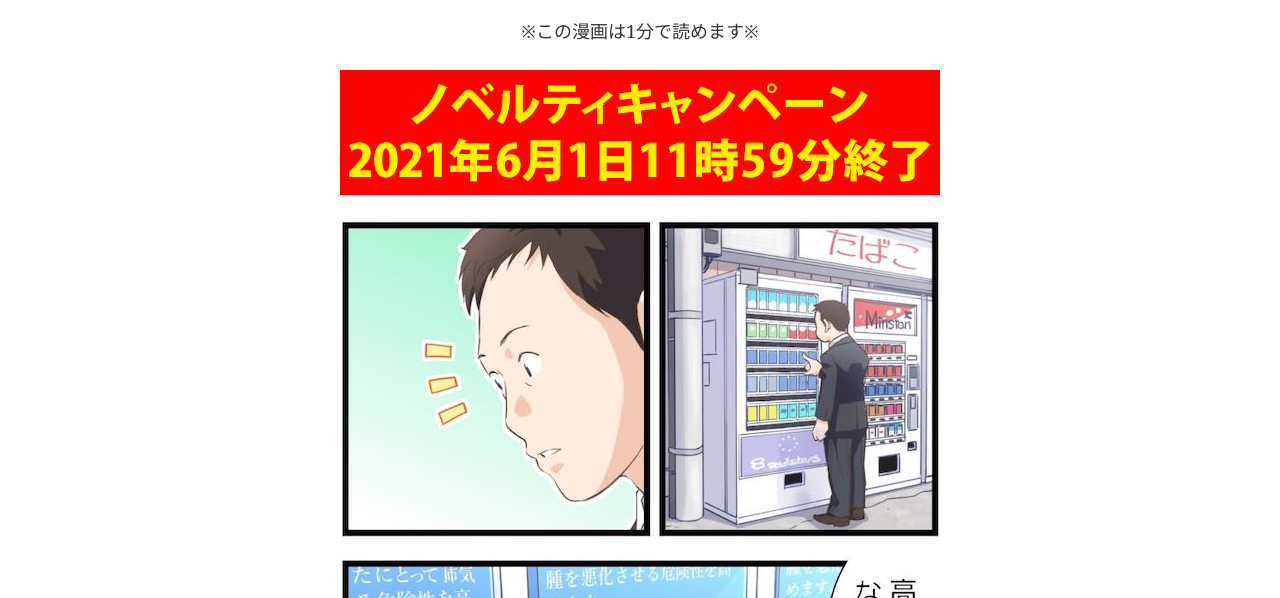
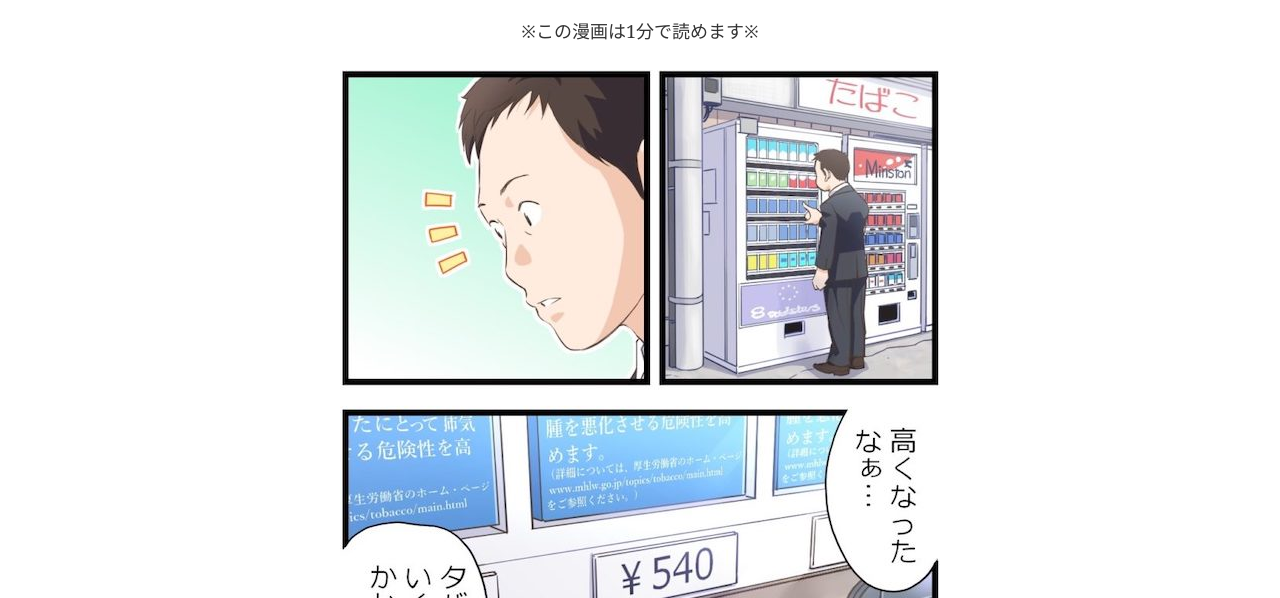
Before and after one commit to sentarou03/newproject, a Gatsby site: page / in a window 1280 px wide. Shown: the part 202-800 px from the top of the page. Built offline with nearby package versions, Linux system fonts and the light colour scheme; Gatsby itself is replaced by a stand-in of ours.

Commit message:
“up”

```diff
--- a/src/pages/index.js
+++ b/src/pages/index.js
@@ -16,14 +16,7 @@ const IndexPage = () => (
 
     <h1>Hi people</h1>
     <p class="atten">※この漫画は1分で読めます※</p>
-    <StaticImage
-      src="../images/aaaaa.gif"
-      width={600}
-      quality={95}
-      formats={["AUTO", "WEBP", "AVIF"]}
-      alt="A Gatsby astronaut"
-      style={{ marginBottom: `1.45rem` }}
-    />
+
     <StaticImage
       src="../images/001.jpeg"
       width={600}
```
